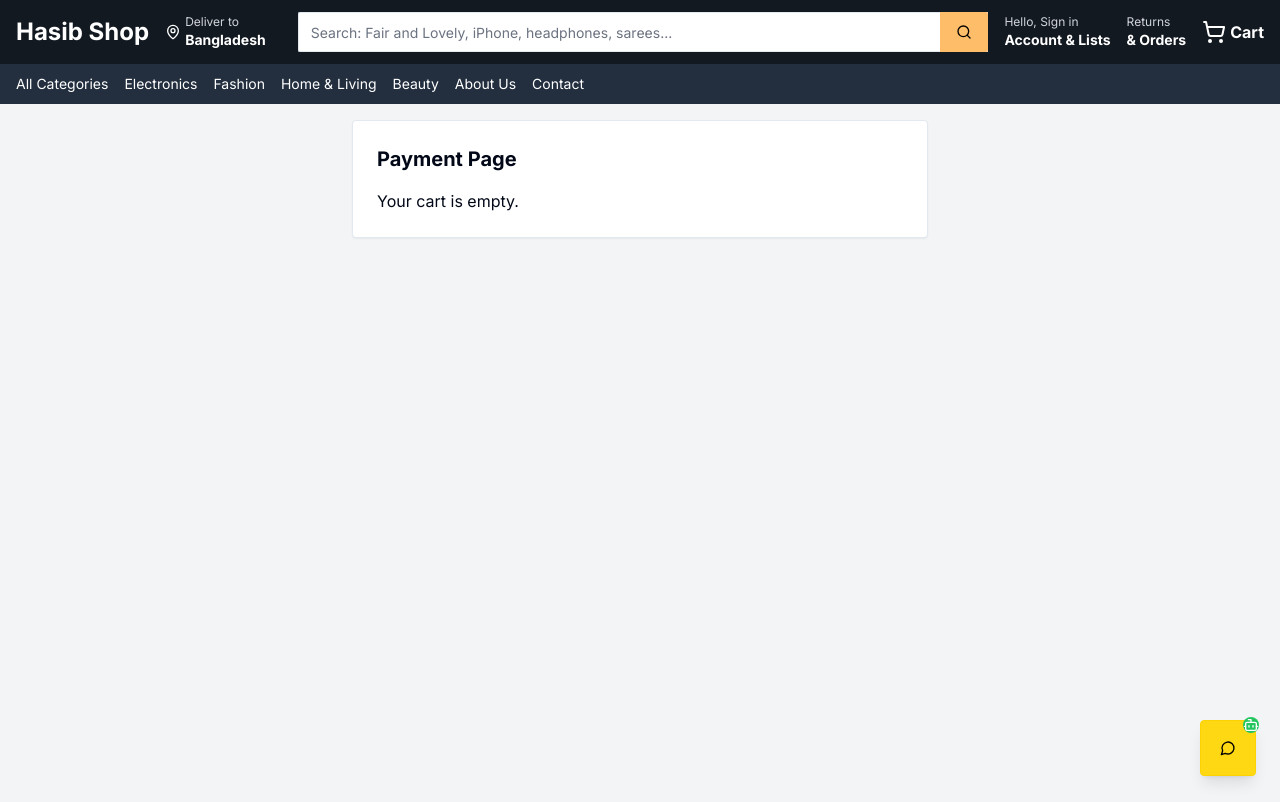
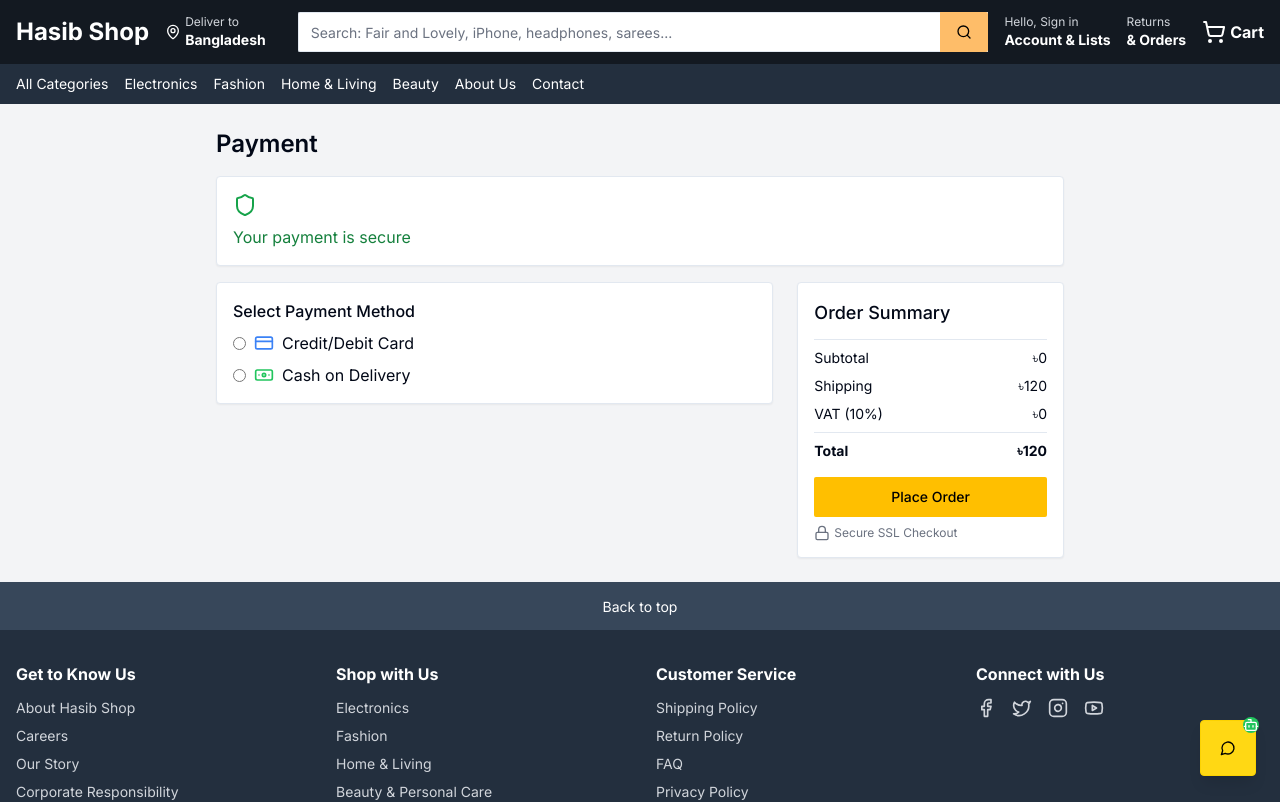
Before and after one commit to Hasibullah-cyber/Amazon, a Next.js app: page /checkout/payment in a window 1280 px wide. Shown: the top 802 px of the page. Built offline with nearby package versions, Linux system fonts and the light colour scheme.

Commit message:
Update page.tsx
Last testing

```diff
--- a/app/checkout/payment/page.tsx
+++ b/app/checkout/payment/page.tsx
@@ -1,54 +1,140 @@
 "use client"
 
 import { useEffect, useState } from "react"
+import { Button } from "@/components/ui/button"
 import { Card } from "@/components/ui/card"
-import { Button } from "@/components/ui/button"
 import { Input } from "@/components/ui/input"
+import { CreditCard, Banknote, Shield, Lock } from "lucide-react"
+import { useToast } from "@/components/ui/use-toast"
+import { useRouter } from "next/navigation"
+
+type PaymentType = "card" | "mobile" | "cod"
+
+interface CartItem {
+  name: string
+  price: number
+  quantity: number
+}
 
 export default function PaymentPage() {
-  const [cartItems, setCartItems] = useState<{ name: string; price: number; quantity: number }[]>([])
+  const [cartItems, setCartItems] = useState<CartItem[]>([])
+  const [selectedPayment, setSelectedPayment] = useState<PaymentType | "">("")
+  const [cardNumber, setCardNumber] = useState("")
+  const { toast } = useToast()
+  const router = useRouter()
 
   useEffect(() => {
-    const storedCart = localStorage.getItem("cart")
-    if (storedCart) {
-      try {
-        setCartItems(JSON.parse(storedCart))
-      } catch {
-        setCartItems([])
+    try {
+      const stored = localStorage.getItem("cart")
+      if (stored) {
+        setCartItems(JSON.parse(stored))
       }
+    } catch (e) {
+      console.error("Failed to load cart", e)
     }
   }, [])
 
   const total = cartItems.reduce((sum, item) => sum + item.price * item.quantity, 0)
+  const shipping = 120
+  const vat = Math.round(total * 0.1)
+  const grandTotal = total + shipping + vat
+
+  const handlePlaceOrder = () => {
+    if (!selectedPayment) {
+      toast({ title: "Select a payment method", variant: "destructive" })
+      return
+    }
+
+    toast({ title: "Order placed!", description: "Your order is confirmed." })
+    router.push("/order-confirmation")
+  }
 
   return (
-    <div className="min-h-screen bg-gray-100 p-4">
-      <Card className="max-w-xl mx-auto p-6">
-        <h1 className="text-xl font-bold mb-4">Payment Page</h1>
+    <div className="p-6 max-w-4xl mx-auto">
+      <h1 className="text-2xl font-semibold mb-4">Payment</h1>
 
-        {cartItems.length > 0 ? (
-          <>
-            <ul className="mb-4">
-              {cartItems.map((item, index) => (
-                <li key={index} className="flex justify-between">
-                  <span>{item.name} x{item.quantity}</span>
-                  <span>৳{item.price * item.quantity}</span>
-                </li>
-              ))}
-            </ul>
-            <hr className="my-2" />
-            <div className="flex justify-between font-bold mb-4">
-              <span>Total:</span>
+      <Card className="mb-4 p-4">
+        <Shield className="text-green-600 mb-2" />
+        <p className="text-green-700">Your payment is secure</p>
+      </Card>
+
+      <div className="grid grid-cols-1 md:grid-cols-3 gap-6">
+        <div className="md:col-span-2 space-y-4">
+          <Card className="p-4">
+            <h2 className="font-medium mb-2">Select Payment Method</h2>
+            <div className="space-y-2">
+              <label className="flex items-center space-x-2">
+                <input
+                  type="radio"
+                  value="card"
+                  checked={selectedPayment === "card"}
+                  onChange={() => setSelectedPayment("card")}
+                />
+                <CreditCard className="w-5 h-5 text-blue-500" />
+                <span>Credit/Debit Card</span>
+              </label>
+              <label className="flex items-center space-x-2">
+                <input
+                  type="radio"
+                  value="cod"
+                  checked={selectedPayment === "cod"}
+                  onChange={() => setSelectedPayment("cod")}
+                />
+                <Banknote className="w-5 h-5 text-green-500" />
+                <span>Cash on Delivery</span>
+              </label>
+            </div>
+
+            {selectedPayment === "card" && (
+              <div className="mt-4 space-y-2">
+                <Input
+                  placeholder="Card Number"
+                  value={cardNumber}
+                  onChange={(e) => setCardNumber(e.target.value)}
+                />
+              </div>
+            )}
+          </Card>
+        </div>
+
+        <Card className="p-4">
+          <h3 className="text-lg font-medium mb-3">Order Summary</h3>
+          <div className="space-y-2 text-sm">
+            {cartItems.map((item, i) => (
+              <div key={i} className="flex justify-between">
+                <span>{item.name} x {item.quantity}</span>
+                <span>৳{item.price * item.quantity}</span>
+              </div>
+            ))}
+            <hr />
+            <div className="flex justify-between">
+              <span>Subtotal</span>
               <span>৳{total}</span>
             </div>
+            <div className="flex justify-between">
+              <span>Shipping</span>
+              <span>৳{shipping}</span>
+            </div>
+            <div className="flex justify-between">
+              <span>VAT (10%)</span>
+              <span>৳{vat}</span>
+            </div>
+            <hr />
+            <div className="flex justify-between font-bold">
+              <span>Total</span>
+              <span>৳{grandTotal}</span>
+            </div>
+          </div>
 
-            <Input placeholder="Enter Card or Mobile Number" className="mb-2" />
-            <Button className="w-full">Pay Now</Button>
-          </>
-        ) : (
-          <p>Your cart is empty.</p>
-        )}
-      </Card>
+          <Button className="w-full mt-4" onClick={handlePlaceOrder}>
+            Place Order
+          </Button>
+
+          <div className="mt-2 text-xs text-gray-500 flex items-center">
+            <Lock className="w-4 h-4 mr-1" /> Secure SSL Checkout
+          </div>
+        </Card>
+      </div>
     </div>
   )
 }
```
